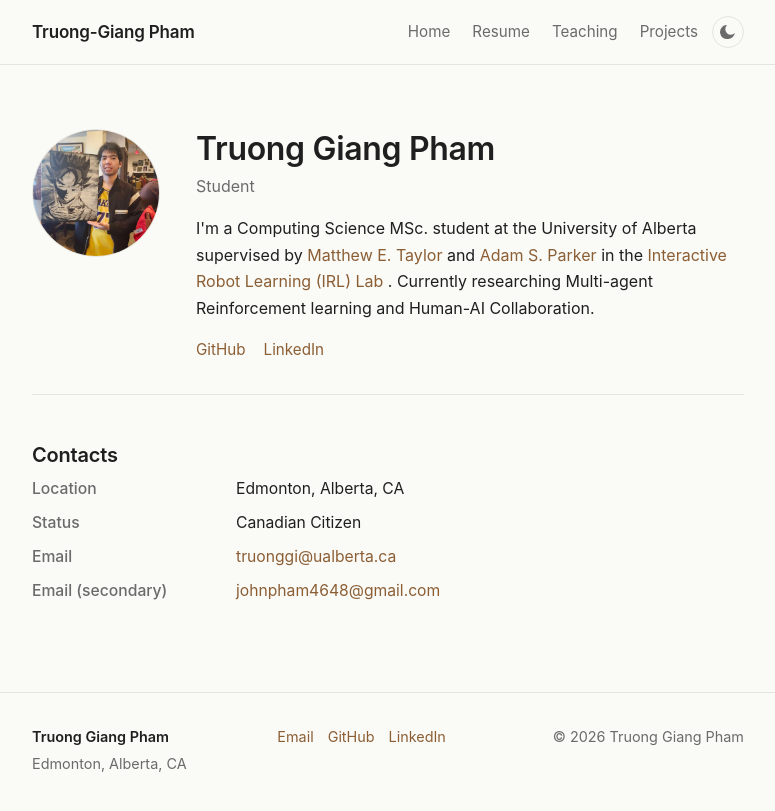
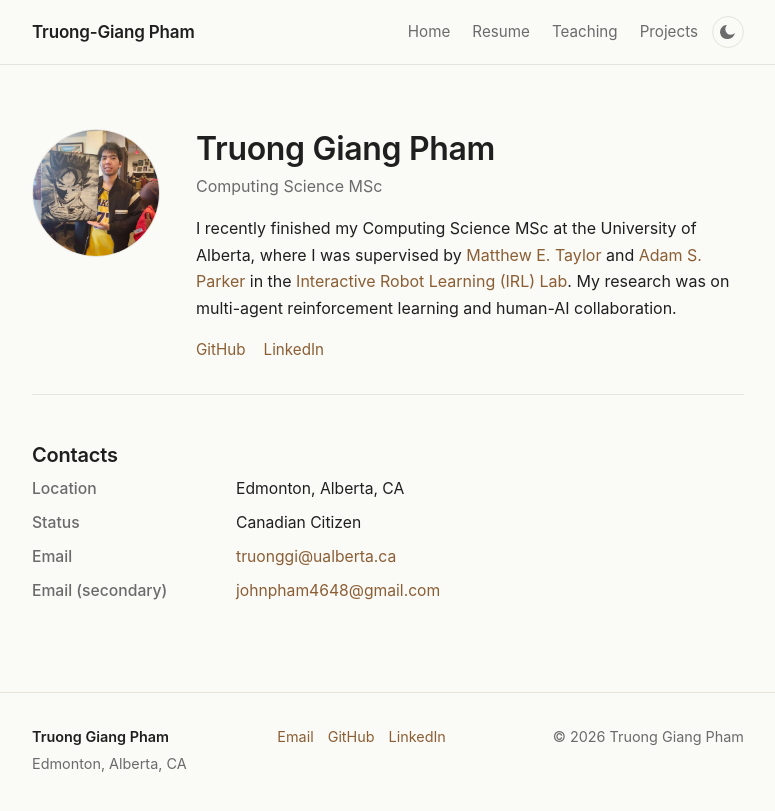
Before and after one commit to TruongGiangPham-1/TruongGiangPham-1.github.io, a Jekyll site: the page built from docs/index.markdown, in a window 1280 px wide. Shown: the top 811 px of the page, without its empty margins (252-1027 px from the left). Built offline with Jekyll 4.4.1, drawn with Linux system fonts in a browser that asks for light colours.

Commit message:
config: updated my bio after grad

```diff
--- a/docs/_config.yml
+++ b/docs/_config.yml
@@ -9,14 +9,13 @@ url: "http://TruongGiangPham-1.github.io"
 # Author / hero
 author:
   name: Truong Giang Pham
-  tagline: Student
+  tagline: Computing Science MSc
   bio: >-
-    I'm a Computing Science MSc. student at the University of Alberta supervised by
-    <a href="https://drmatttaylor.net/">Matthew E. Taylor</a> and
+    I recently finished my Computing Science MSc at the University of Alberta, where I was
+    supervised by <a href="https://drmatttaylor.net/">Matthew E. Taylor</a> and
     <a href="https://asrparker.github.io/AdamSRParker/">Adam S. Parker</a>
-    in the <a href="https://irll.ca/">Interactive Robot Learning (IRL) Lab </a>.
-    Currently researching Multi-agent Reinforcement learning
-    and Human-AI Collaboration.
+    in the <a href="https://irll.ca/">Interactive Robot Learning (IRL) Lab</a>.
+    My research was on multi-agent reinforcement learning and human-AI collaboration.
   photo: /assets/images/Truong.jpg
   location: Edmonton, Alberta, CA
   status: Canadian Citizen
```
